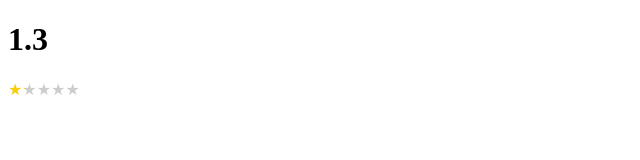
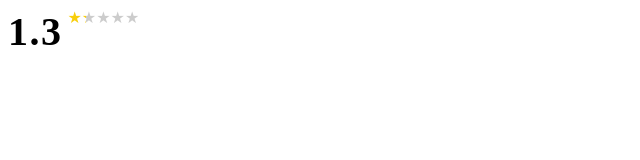
Before and after one commit to shelleychenn/Greenfield-Blazar, a React app: page / in a window 1280 px wide. Shown: the top 160 px of the page, without its empty margins (0-640 px from the left). Built offline with nearby package versions, Linux system fonts and the light colour scheme; the HTML template or start-up script is replaced by a standard one.

Commit message:
Add basic styling to rating summary component

```diff
--- a/client/src/components/RatingsAndReviewsComponents/RatingSummary.jsx
+++ b/client/src/components/RatingsAndReviewsComponents/RatingSummary.jsx
@@ -7,7 +7,7 @@
       <div className="rating-average">
         <h1>{averageRating}</h1>
       </div>
-      <div>
+      <div className="rating-average-stars">
         <StarRating value={averageRating} />
       </div>
     </div>
--- a/client/src/styles/reviews.rating.breakdown.scss
+++ b/client/src/styles/reviews.rating.breakdown.scss
@@ -0,0 +1,18 @@
+.rating-summary {
+  overflow: auto;
+}
+
+.rating-average {
+  float: left;
+  margin-right: 5px;
+}
+
+h1 {
+  margin-top: 0px;
+  font-size: 40px;
+  letter-spacing: 1.5px;
+}
+
+.rating-average-stars {
+  float: left;
+}
```
